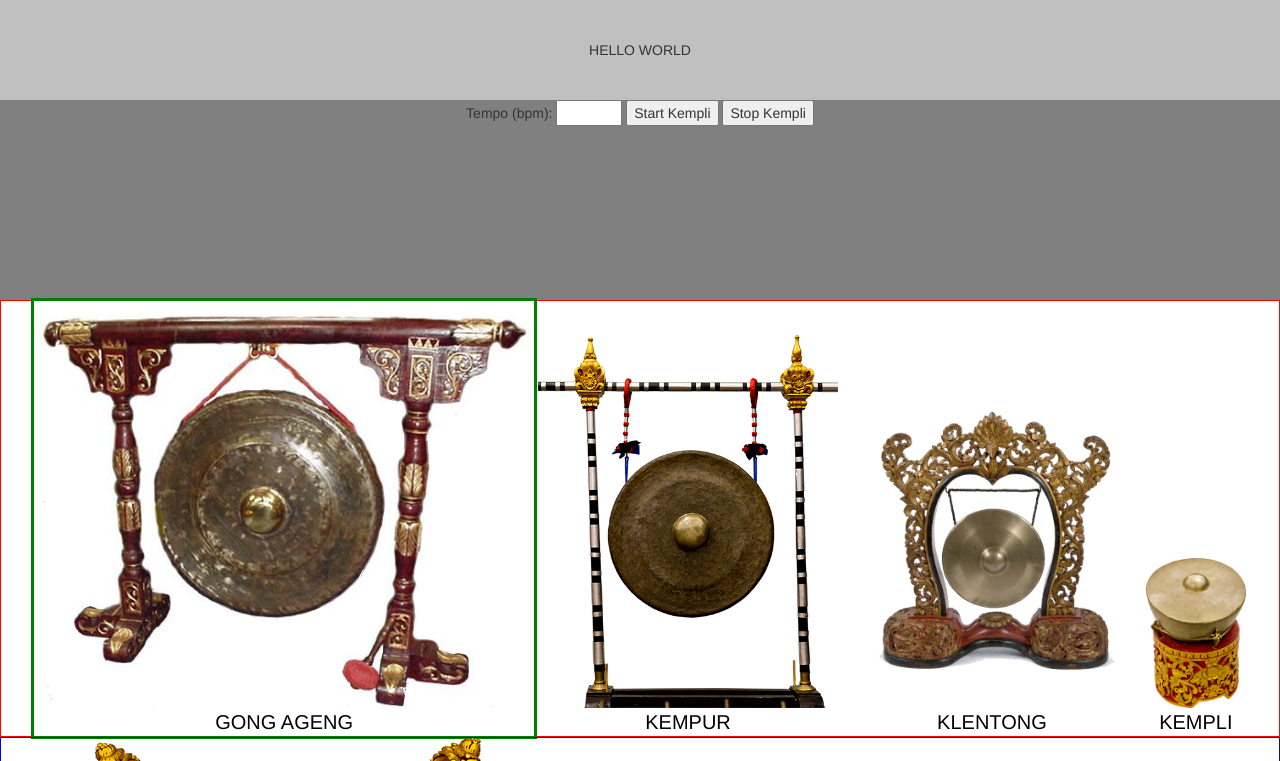
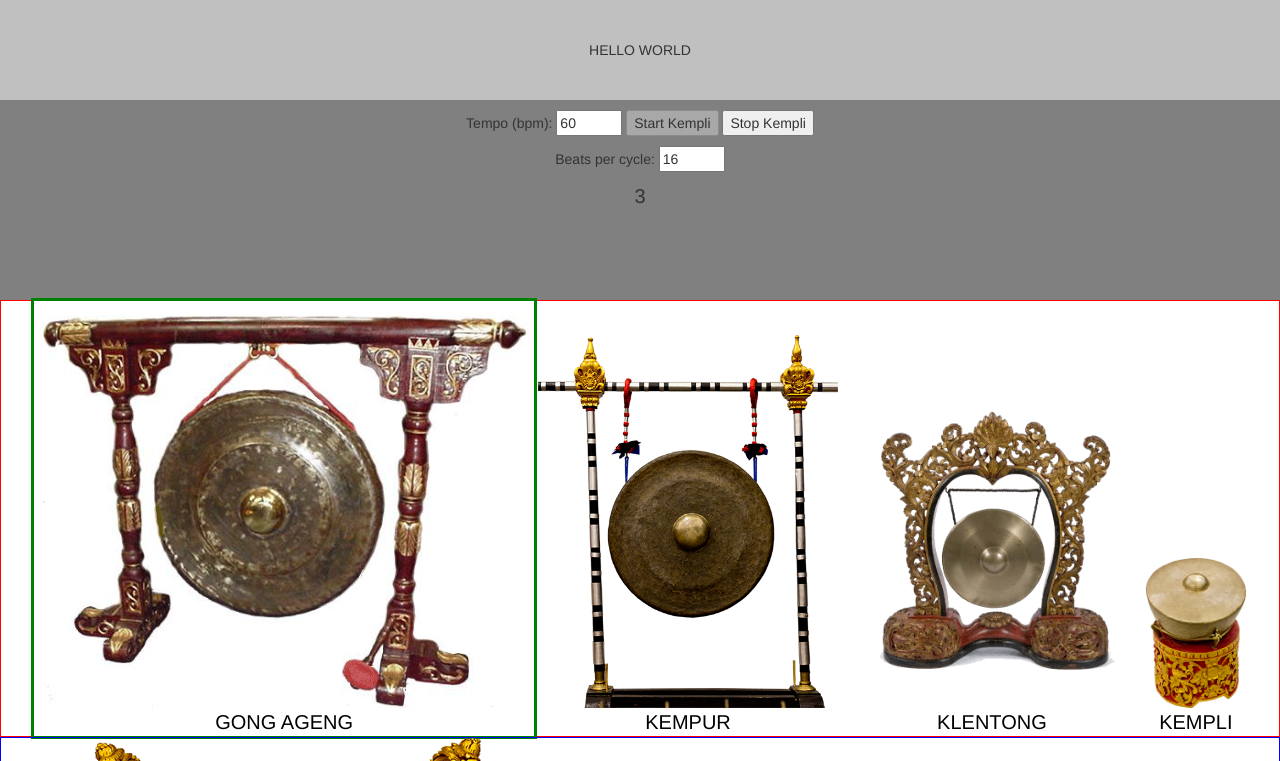
Before and after one commit to kevint2u/21m292_final_project, a plain HTML site: page web/index.html in a window 1280 px wide. Both pictures are taken after a click on the button "Start Kempli". Shown: the top 761 px of the page. Drawn offline with nearby package versions, Linux system fonts and the light colour scheme.

Commit message:
added initial functionality for metronome (kempli)

```diff
--- a/web/css/index.css
+++ b/web/css/index.css
@@ -69,6 +69,17 @@ html, body {
   text-align: center;
   margin-top:25px;
 }
+
+.form_bar {
+  text-align: center;
+  padding-top: 10px;
+}
+
+#beat_number {
+  font-size: 20px;
+  padding-top: 10px;
+}
+
 
 #gong_g {
 
--- a/web/index.html
+++ b/web/index.html
@@ -12,12 +12,19 @@
 </div>
 
 <div id="control_bar">
-  <form id="form_tempo">
+  <form id="form_tempo" class="form_bar">
     Tempo (bpm):
-    <input type="number" id="form_tempo_input" name="quantity" min="0" max="200">
+    <input type="number" id="form_tempo_input" name="quantity" min="0" max="200" value="60">
     <button id="metronome_start" type="button">Start Kempli</button>
     <button id="metronome_stop" type="button" class="disabled">Stop Kempli</button>
   </form>
+  <form id="form_cycle" class="form_bar">
+    Beats per cycle:
+    <input type="number" id="form_cycle_input" name="quantity" min="0" max="200" value="16">
+  </form>
+  <div id="beat_number">
+    0
+  </div>
 </div>
 
 <div id="gong_panel">
--- a/web/javascript/index.js
+++ b/web/javascript/index.js
@@ -40,7 +40,9 @@ var audio_map_master = [audio_map_gongs, audio_map_j, audio_map_c, audio_map_p];
 
 // Control variables
 var current_tempo = 0;
-
+var current_beats_per_cycle = 0;
+var current_beat = 0;
+var looping = false;
 // Functions
 function cycleInstruments() {
 
@@ -109,6 +111,41 @@ function playSound(instrument, key, shifted) {
     last_played_key = current_audio;
     last_played_instrument = instrument;
 }
+
+// bpm = beats per minute; bpc = beats per cycle;
+function playMetronome(bpm, bpc){
+    console.log('playing metronome, (BPM, BPC): ', {bpm, bpc});
+    current_interval = 60000.00 / bpm;
+    console.log("interval: ", current_interval);
+    temp = parseInt($("#beat_number").text()) + 1;
+    $("#beat_number").text(temp);
+    setTimeout(playSound('kempli', 0, false),current_interval);
+    current_beat += 1;
+    timeout(current_beat, bpc, current_interval);
+    current_beat = 0;
+}
+
+function timeout(current_beat, bpc, interval) {
+    setTimeout(function () {
+        // Then recall the parent function to
+        // create a recursive loop.
+        if (looping == true) {
+            temp = (parseInt($("#beat_number").text()) + 1) % bpc;
+            $("#beat_number").text(temp);
+            setTimeout(playSound('kempli', 0, false), interval);
+            current_beat = (current_beat + 1) % bpc;
+            timeout(current_beat, bpc, interval);
+        }
+        // if (current_beat < bpc) {
+        //     temp = parseInt($("#beat_number").text()) + 1;
+        //     $("#beat_number").text(temp);
+        //     setTimeout(playSound('kempli', 0, false), interval);
+        //     current_beat += 1;
+        //     timeout(current_beat, bpc, interval);
+        // }
+    }, interval);
+}
+
 
 $(document).ready(function() {
     // Set up control panel
@@ -284,12 +321,27 @@ $(document).on('keyup keydown', function(e) {
 
 // Tracks changes in TEMPO form
 $("#metronome_start").click(function() {
-    console.log('metronome start');
+    // Reset cycling
+    looping = false;
+    current_beat = 0;
+    $("#beat_number").text(current_beat);
+    $("#metronome_start").prop("disabled",true);
     current_tempo = form_tempo_input.value;
-    console.log('current tempo: ', current_tempo);
-    $("#metronome_stop").prop("disabled",false);
+    current_beats_per_cycle = form_cycle_input.value;
+    if (current_tempo != 0) {
+        console.log('metronome start');
+        console.log('current tempo: ', current_tempo);
+        console.log('current beats per cycle: ', current_beats_per_cycle);
+        $("#metronome_stop").prop("disabled",false);
+        looping = true;
+        playMetronome(current_tempo, current_beats_per_cycle);
+    }
 });
 $("#metronome_stop").click(function() {
     console.log('metronome stop')
     $("#metronome_stop").prop("disabled",true);
+    $("#metronome_start").prop("disabled",false);
+    // Reset cycling
+    looping = false;
+    current_beat = 0;
 });
```
